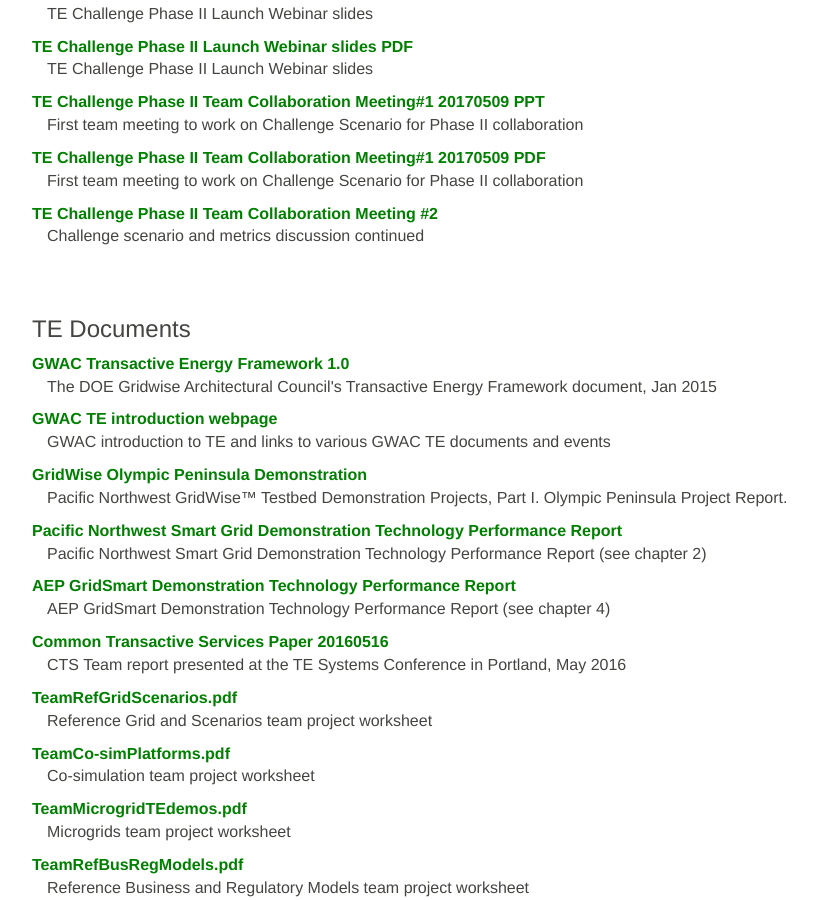
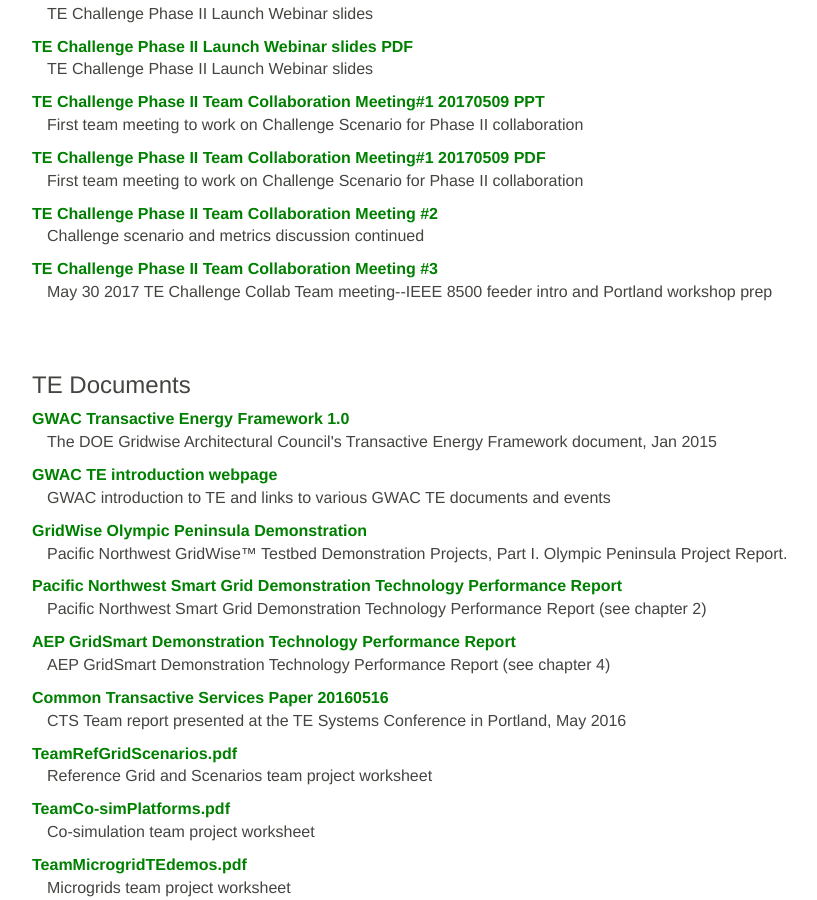
Before and after one commit to usnistgov/TEChallenge, a Jekyll site: the page built from library/index.md, in a window 1280 px wide and 900 px high, scrolled down 1058 px. Shown: the whole window, without its empty margins (38-855 px from the left). Built offline with Jekyll 4.4.1, drawn with Linux system fonts in a browser that asks for light colours.

Commit message:
added entry to documents.yml for May 30 TE Challenge team meeting

```diff
--- a/_data/documents.yml
+++ b/_data/documents.yml
@@ -375,3 +375,10 @@
   md5: 0f1a476855f292567f633f9f7b6869aa
   sha512: 4983c91bf51e14c25b44be47b5e87ae4bc5c9bd009f2be61ee9366783b77fc2f773d5993e84c34552e6ef565cf9e2057f9796b4aecf8df0429e3678a5be87351
   team: team8
+- name: "TE Challenge Phase II Team Collaboration Meeting #3"
+  description: "May 30 2017 TE Challenge Collab Team meeting--IEEE 8500 feeder intro and Portland workshop prep"
+  category: "presentation"
+  url: https://s3.amazonaws.com/nist-sgcps/TEChallenge/Library/TECP2TeamCollab20170530.pdf
+  md5: 6af18bd185c1f05a313224e99cf203c2
+  sha512: e40e948de21e23893625fba7b61f8db25c23aa9647d5d18edff9466e948f4d6e2900420cebbfd3cb3b9fac5f66ef082e6346e08a757acd286814f8b8e5eb96e6
+  team: team8
```
